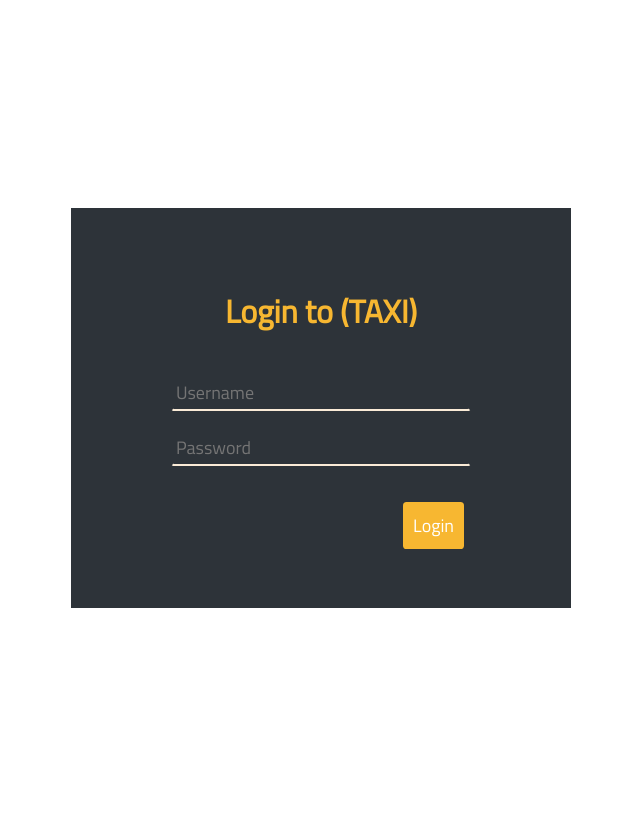
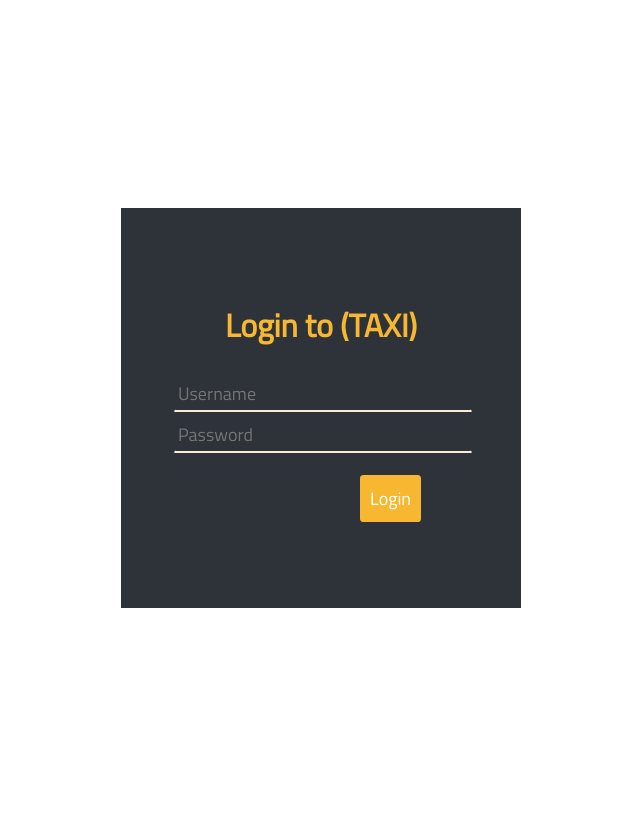
Before and after one commit to Oshan96/CabServiceSystem, a PHP site: page /login.html in a window 1280 px wide. Shown: the whole page, without its empty margins (319-959 px from the left). Run offline with PHP 8.4, Linux system fonts and the light colour scheme.

Commit message:
created new container classes for flexbox layouts

```diff
--- a/css/basic-style.css
+++ b/css/basic-style.css
@@ -150,4 +150,77 @@ input[type=text], input[type=password] {
   clear: both;
   display: block; }
 
+.row-container-flex {
+  display: -webkit-flex;
+  display: flex;
+  flex-direction: column;
+  width: 100%; }
+
+.row-flex {
+  display: -webkit-flex;
+  display: flex;
+  flex-direction: row;
+  flex-wrap: wrap;
+  width: 100%; }
+
+.row-flex > .col-1 {
+  width: 8.33%;
+  padding: 2px 2px;
+  height: auto; }
+
+.row-flex > .col-2 {
+  width: 16.66%;
+  padding: 2px 2px;
+  height: auto; }
+
+.row-flex > .col-3 {
+  width: 25%;
+  padding: 2px 2px;
+  height: auto; }
+
+.row-flex > .col-4 {
+  width: 33.33%;
+  padding: 2px 2px;
+  height: auto; }
+
+.row-flex > .col-5 {
+  width: 41.66%;
+  padding: 2px 2px;
+  height: auto; }
+
+.row-flex > .col-6 {
+  width: 50%;
+  padding: 2px 2px;
+  height: auto; }
+
+.row-flex > .col-7 {
+  width: 58.33%;
+  padding: 2px 2px;
+  height: auto; }
+
+.row-flex > .col-8 {
+  width: 66.66%;
+  padding: 2px 2px;
+  height: auto; }
+
+.row-flex > .col-9 {
+  width: 75%;
+  padding: 2px 2px;
+  height: auto; }
+
+.row-flex > .col-10 {
+  width: 83.33%;
+  padding: 2px 2px;
+  height: auto; }
+
+.row-flex > .col-11 {
+  width: 91.66%;
+  padding: 2px 2px;
+  height: auto; }
+
+.row-flex > .col-12 {
+  width: 100%;
+  padding: 2px 2px;
+  height: auto; }
+
 /*# sourceMappingURL=basic-style.css.map */
--- a/css/login-style.css
+++ b/css/login-style.css
@@ -1,5 +1,5 @@
 #content-container {
-    background-color: #2d3339
+    background-color: #2d3339;
 }
 
 #content-container h1{
@@ -7,7 +7,7 @@
     color: #f7b731;
 }
 
-.row-container {
+.row-container-flex {
     width: 400px;
     height: 400px;
     padding: 70px 50px 50px 50px;
--- a/login.html
+++ b/login.html
@@ -9,26 +9,26 @@
     <body>
 
         <div class="flex-container">
-            <div class="row-container" id="content-container">
-                <div class="row">
+            <div class="row-container-flex" id="content-container">
+                <div class="row-flex">
                     <div class="col-12">
                         <h1>Login to (TAXI)</h1>
                     </div>
                 </div>
 
-                <div class="row">
+                <div class="row-flex">
                     <div class="col-12">
                             <input id="username" type="text" placeholder="Username">
                     </div>
                 </div>
 
-                <div class="row">
+                <div class="row-flex">
                     <div class="col-12">
                             <input id="password" type="password" placeholder="Password">
                     </div>
                 </div>
 
-                <div class="row">
+                <div class="row-flex">
                     <div class="col-12" style="padding-right:50px; padding-top: 20px; text-align: right;">
                         <button class="button-bg">Login</button>
                     </div>
--- a/scss/basic-style.scss
+++ b/scss/basic-style.scss
@@ -137,3 +137,31 @@ input[type=text], input[type=password] {
     clear: both;
     display: block;
 }
+
+
+
+///////////// FlexBox containers /////////////////
+
+.row-container-flex {
+    display: -webkit-flex;
+    display: flex;
+    flex-direction: column;
+    width: 100%;
+}
+
+.row-flex {
+    display: -webkit-flex;
+    display: flex;
+    flex-direction: row;
+    flex-wrap:  wrap;
+    width: 100%;
+}
+
+@each $column, $width in $columns {
+    .row-flex > .col-#{$column} {
+        width: $width;
+        padding: 2px 2px;
+        height: auto;
+        // display: table-cell;
+    }
+}
```
Also changed, not shown: index.html (+4 -3 lines), 1 other file.
